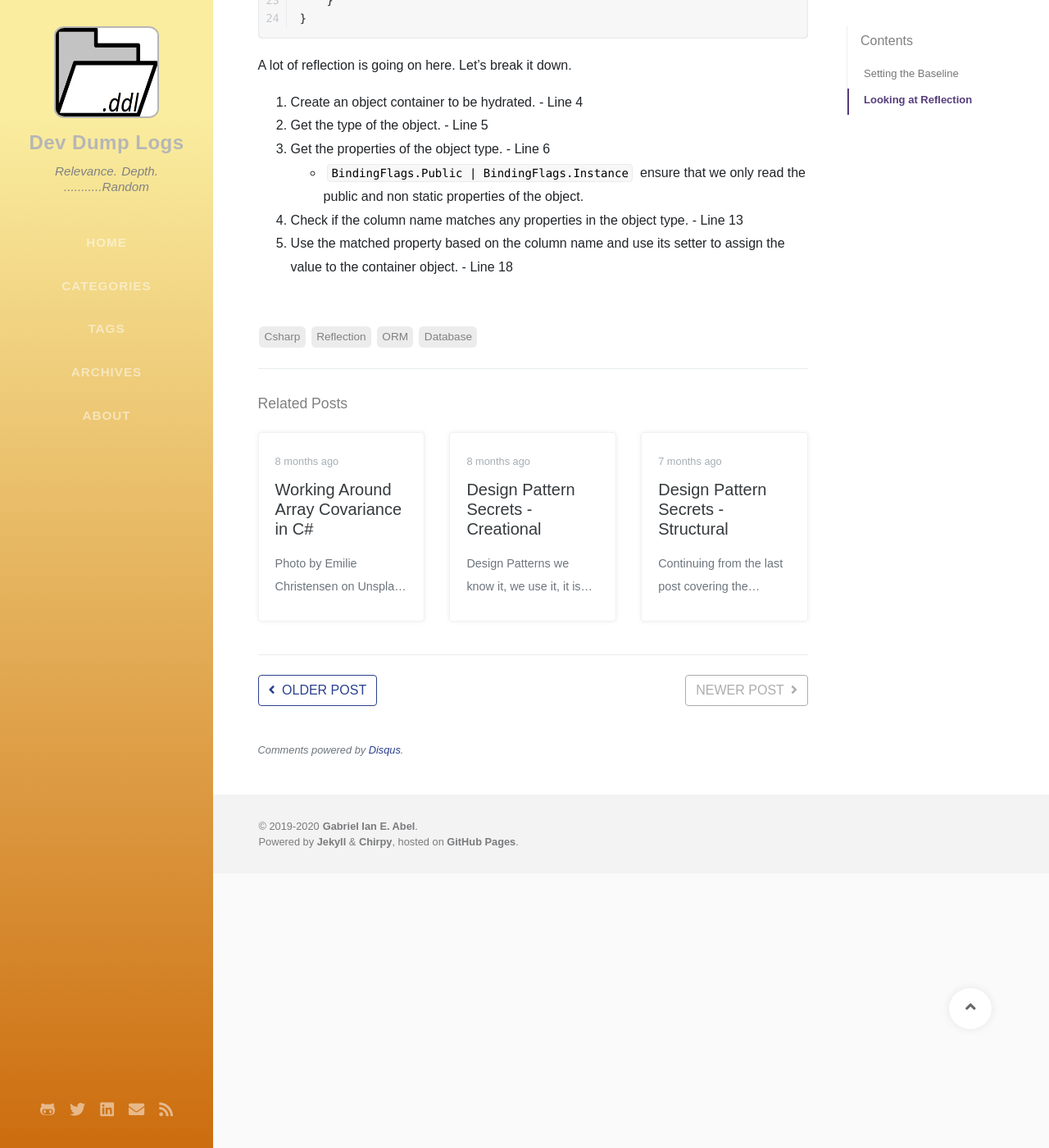
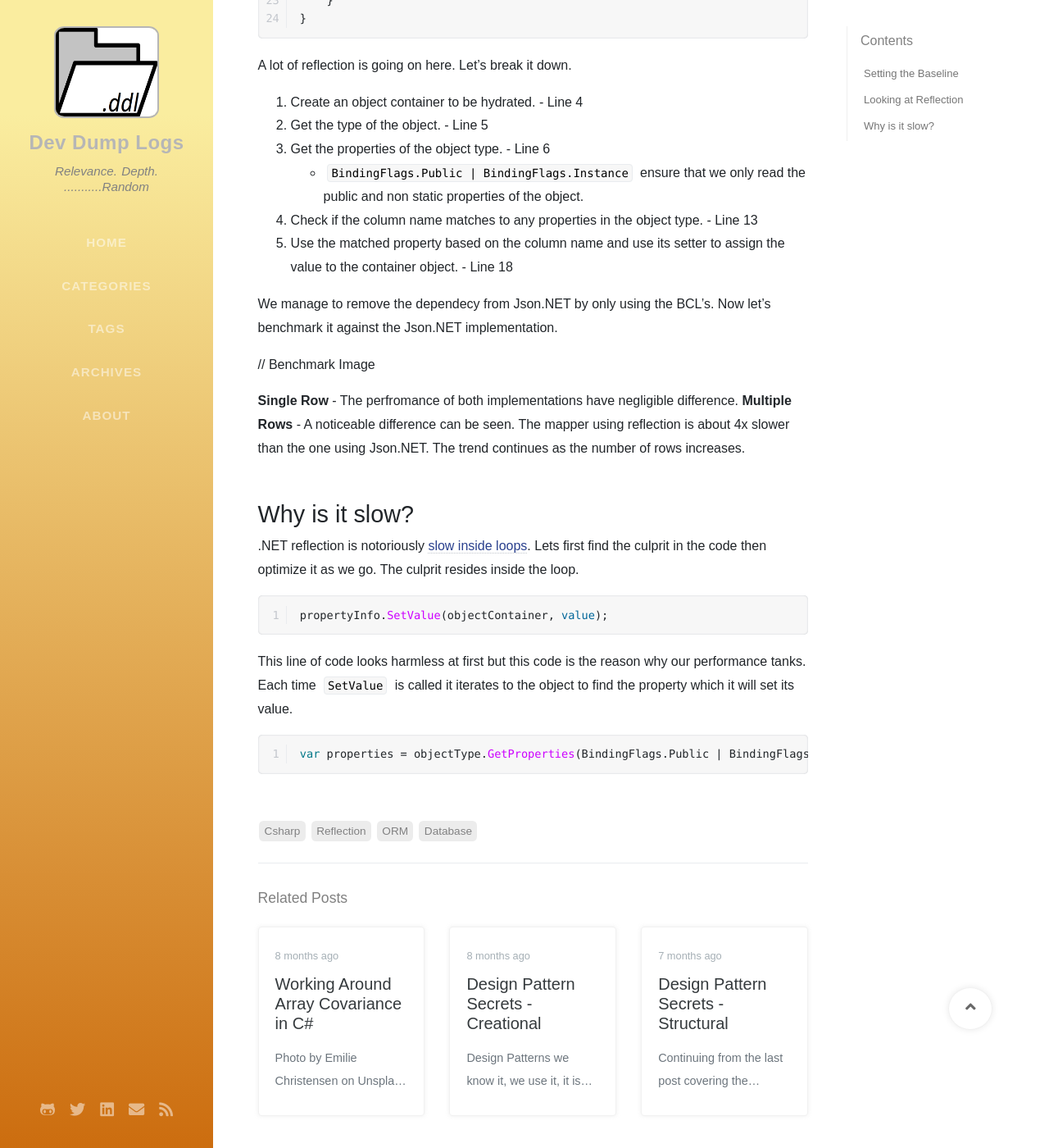
Before and after one commit to IanEscober/ianescober.github.io, a Jekyll site: the page built from _posts/2020-08-29-optimizing-reflection-for-a-simple-object-mapper.md, in a window 1280 px wide and 1400 px high, scrolled down 2218 px. Shown: the whole window at 82% size. Built offline with Jekyll 4.4.1, drawn with Linux system fonts in a browser that asks for light colours; nearby versions of some CDN libraries; some web fonts are replaced; comment, search, counter and statistics services are not loaded; some of the changed text lies outside the part shown.

Commit message:
Added initial benchmark to 'Optimizing Reflection' post

````diff
--- a/_posts/2020-08-29-optimizing-reflection-for-a-simple-object-mapper.md
+++ b/_posts/2020-08-29-optimizing-reflection-for-a-simple-object-mapper.md
@@ -77,5 +77,24 @@ A lot of reflection is going on here. Let's break it down.
 2. Get the type of the object. - Line 5
 3. Get the properties of the object type. - Line 6
    - `BindingFlags.Public | BindingFlags.Instance` ensure that we only read the public and non static properties of the object.
-4. Check if the column name matches any properties in the object type. - Line 13
+4. Check if the column name matches to any properties in the object type. - Line 13
 5. Use the matched property based on the column name and use its setter to assign the value to the container object. - Line 18
+
+We manage to remove the dependecy from Json.NET by only using the BCL's. Now let's benchmark it against the Json.NET implementation.
+
+// Benchmark Image
+
+__Single Row__ - The perfromance of both implementations have negligible difference.
+__Multiple Rows__ - A noticeable difference can be seen. The mapper using reflection is about 4x slower than the one using Json.NET. The trend continues as the number of rows increases.
+
+# Why is it slow?
+.NET reflection is notoriously [slow inside loops](https://stackoverflow.com/questions/25458/how-costly-is-net-reflection). Lets first find the culprit in the code then optimize it as we go. The culprit resides inside the loop.
+
+```csharp
+propertyInfo.SetValue(objectContainer, value);
+```
+This line of code looks harmless at first but this code is the reason why our performance tanks. Each time `SetValue` is called it iterates to the object to find the property which it will set its value.
+
+```csharp
+var properties = objectType.GetProperties(BindingFlags.Public | BindingFlags.Instance);
+```
````
Also changed, not shown: other parts of _posts/2020-08-29-optimizing-reflection-for-a-simple-object-mapper.md (+1 -1 lines).
